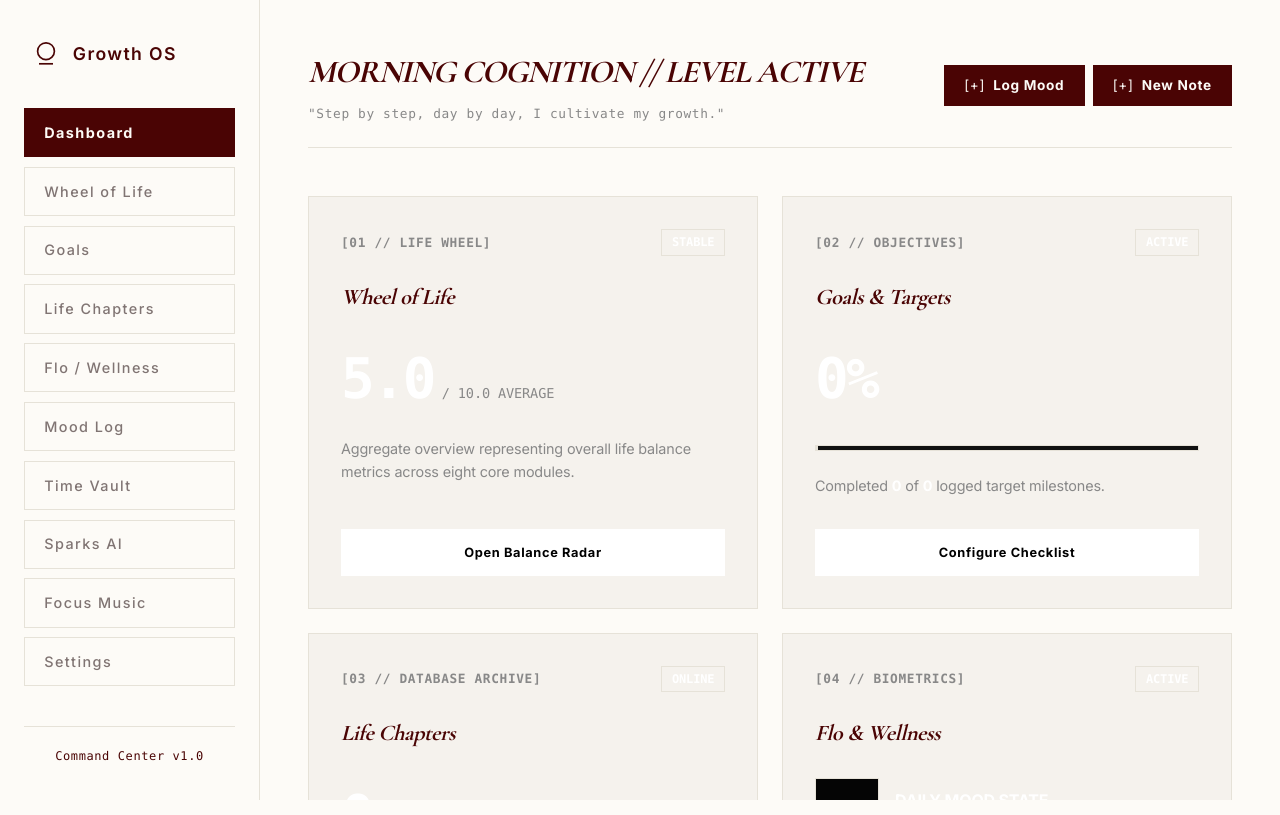
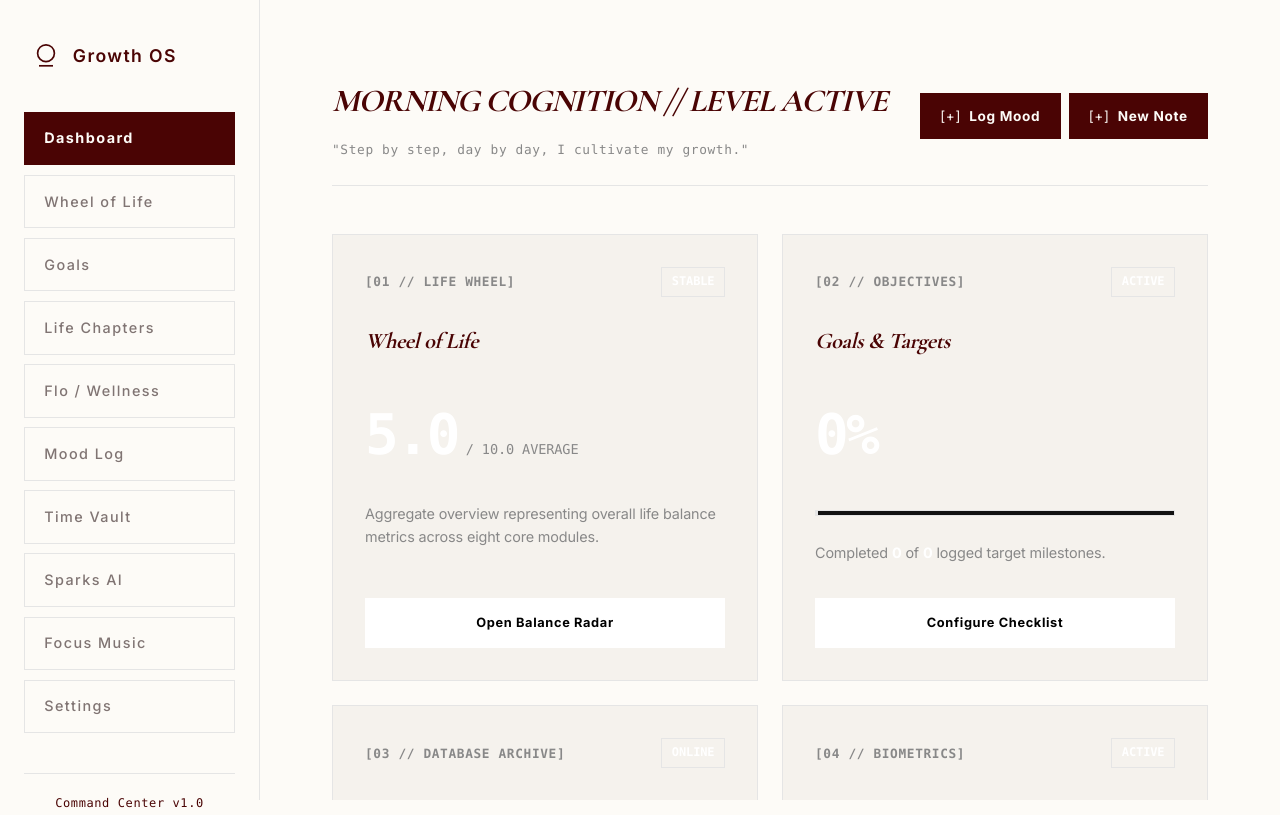
Before and after one commit to lindamosomisagwe-lab/Growth-os-, a React (Vite) app: page / in a window 1280 px wide. Built offline with nearby package versions, Linux system fonts and the light colour scheme.

Commit message:
style: Apply 'Quiet Luxury' CSS constraints

```diff
--- a/src/index.css
+++ b/src/index.css
@@ -7,7 +7,7 @@
   --bg-page: #FDFBF7;
   --bg-surface: #F5F2ED;
   --bg-surface-elevated: #EAE4D9;
-  --border-color: #E6E2D8;
+  --border-color: #E5E5E5;
   --border-color-active: #4A0404;
   --text-primary: #4A0404;
   --text-secondary: rgba(45, 27, 27, 0.6);
@@ -28,8 +28,8 @@ body {
   background-color: var(--bg-page) !important;
   color: var(--text-body) !important;
   font-family: var(--font-sans);
-  font-size: 0.95rem;
-  line-height: 1.5;
+  font-size: 0.85rem;
+  line-height: 1.8;
   letter-spacing: -0.01em;
   -webkit-font-smoothing: antialiased;
   -moz-osx-font-smoothing: grayscale;
@@ -39,13 +39,13 @@ body {
 h1, h2, h3, h4, h5, h6, p, span, label, div, aside, main, section, li, ul, ol, a, input, textarea, select {
   font-family: var(--font-sans);
   color: inherit;
-  font-weight: 400;
+  font-weight: 300;
 }
 
 h1, h2, h3, h4 {
   font-family: var(--font-serif);
   color: var(--text-primary) !important;
-  font-weight: 400;
+  font-weight: 300;
   font-style: italic;
   letter-spacing: 0.02em;
 }
@@ -59,9 +59,9 @@ h1, h2, h3, h4 {
 .stationery-card,
 .minimal-card {
   background: var(--bg-surface) !important;
-  padding: 7.5rem;
+  padding: 11rem;
   border-radius: 0px !important;
-  border: 1px solid var(--border-color) !important;
+  border: 0.5px solid var(--border-color) !important;
   box-shadow: none !important;
   color: var(--text-body) !important;
   transition: background 0.4s ease !important;
@@ -97,7 +97,7 @@ div[style*="background:#6d2a2d" i],
 div[style*="background: #6d2a2d" i] {
   background-color: var(--bg-surface) !important;
   background: var(--bg-surface) !important;
-  border: 1px solid var(--border-color) !important;
+  border: 0.5px solid var(--border-color) !important;
   border-radius: 0px !important;
   box-shadow: none !important;
 }
@@ -106,7 +106,7 @@ div[style*="background: #6d2a2d" i] {
 textarea, input[type="text"], input[type="date"], select {
   font-family: var(--font-sans);
   font-size: 0.9rem;
-  border: 1px solid var(--border-color) !important;
+  border: 0.5px solid var(--border-color) !important;
   border-radius: 0px !important;
   background: var(--bg-page) !important;
   color: var(--text-primary) !important;
@@ -128,7 +128,7 @@ input[type="checkbox"] {
   appearance: none;
   width: 1rem;
   height: 1rem;
-  border: 1px solid var(--border-color);
+  border: 0.5px solid var(--border-color);
   border-radius: 0px !important;
   background: var(--bg-page);
   cursor: pointer;
@@ -157,7 +157,7 @@ input[type="checkbox"]:checked::before {
 /* 4. Navigation Drawer and Sidebar */
 aside {
   background: var(--bg-page) !important;
-  border-right: 1px solid var(--border-color) !important;
+  border-right: 0.5px solid var(--border-color) !important;
   box-shadow: none !important;
   border-radius: 0px !important;
 }
@@ -168,7 +168,7 @@ aside span, aside div {
 
 aside a {
   border-radius: 0px !important;
-  border: 1px solid var(--border-color) !important;
+  border: 0.5px solid var(--border-color) !important;
   background: var(--bg-page) !important;
   color: var(--text-secondary) !important;
   font-weight: 500 !important;
@@ -210,7 +210,7 @@ a[style*="background: #d4e0d1" i] {
   background-color: var(--text-primary) !important;
   background: var(--text-primary) !important;
   color: var(--bg-page) !important;
-  border: 1px solid var(--text-primary) !important;
+  border: 0.5px solid var(--text-primary) !important;
   border-radius: 0px !important;
   padding: 0.6rem 1.2rem;
   font-family: var(--font-sans);
@@ -258,7 +258,7 @@ button.btn-secondary,
 .btn-secondary {
   background: var(--bg-page) !important;
   color: var(--text-primary) !important;
-  border: 1px solid var(--border-color) !important;
+  border: 0.5px solid var(--border-color) !important;
 }
 
 button.btn-secondary:hover,
@@ -299,7 +299,7 @@ input[type="range"]::-webkit-slider-thumb {
   cursor: pointer;
   -webkit-appearance: none;
   margin-top: -6px;
-  border: 1px solid var(--bg-page) !important;
+  border: 0.5px solid var(--bg-page) !important;
   transition: background-color 0.15s ease;
 }
 
@@ -322,7 +322,7 @@ input[type="range"]::-moz-range-thumb {
   border-radius: 0px !important;
   background: var(--text-primary) !important;
   cursor: pointer;
-  border: 1px solid var(--bg-page) !important;
+  border: 0.5px solid var(--bg-page) !important;
 }
 
 input[type="range"]::-moz-range-thumb:hover {
@@ -360,7 +360,7 @@ text, .recharts-text, .recharts-pie-label-text, .recharts-radar-label {
 /* 9. Layout Splitters & Borders */
 hr {
   border: none !important;
-  border-top: 1px solid var(--border-color) !important;
+  border-top: 0.5px solid var(--border-color) !important;
   height: 1px;
   margin: 1.5rem 0;
 }
@@ -371,7 +371,7 @@ div[style*="borderLeft"], div[style*="border-left"] {
 }
 
 div[style*="borderBottom"], div[style*="border-bottom"] {
-  border-bottom: 1px solid var(--border-color) !important;
+  border-bottom: 0.5px solid var(--border-color) !important;
   border-radius: 0px !important;
 }
 
@@ -385,7 +385,7 @@ div[style*="borderBottom"], div[style*="border-bottom"] {
   color: var(--text-primary) !important;
   padding: 0.8rem 1.6rem;
   border-radius: 0px !important;
-  border: 1px solid var(--text-primary) !important;
+  border: 0.5px solid var(--text-primary) !important;
   font-weight: 700;
   font-size: 0.85rem;
 
@@ -456,7 +456,7 @@ div[style*="borderBottom"], div[style*="border-bottom"] {
   max-width: 650px;
   margin: 0 auto;
   width: 100%;
-  font-size: 0.95rem;
+  font-size: 0.85rem;
   line-height: 1.7;
 }
 
@@ -519,3 +519,5 @@ div[style*="borderBottom"], div[style*="border-bottom"] {
 .task-completed-bounce {
   animation: bounceScale 0.2s ease-out forwards;
 }
+
+main { padding: 4.5rem !important; }
```
